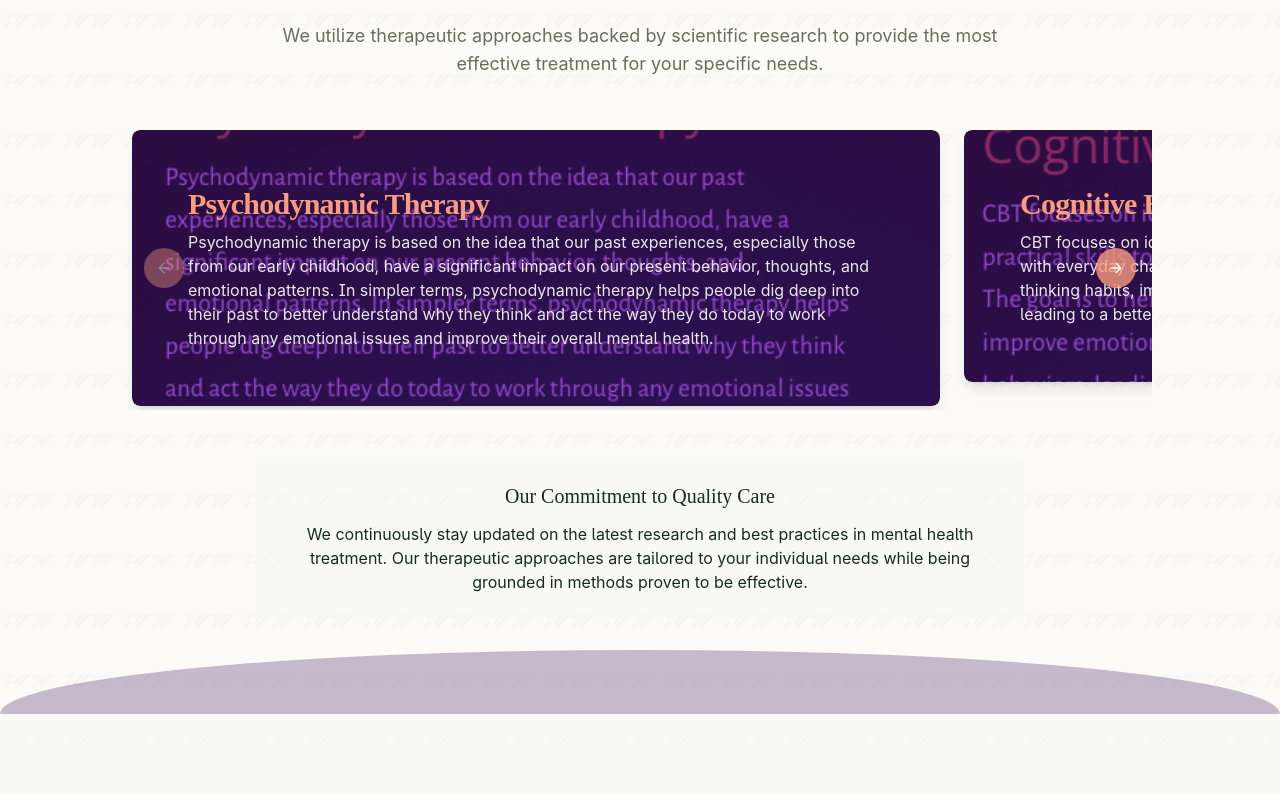
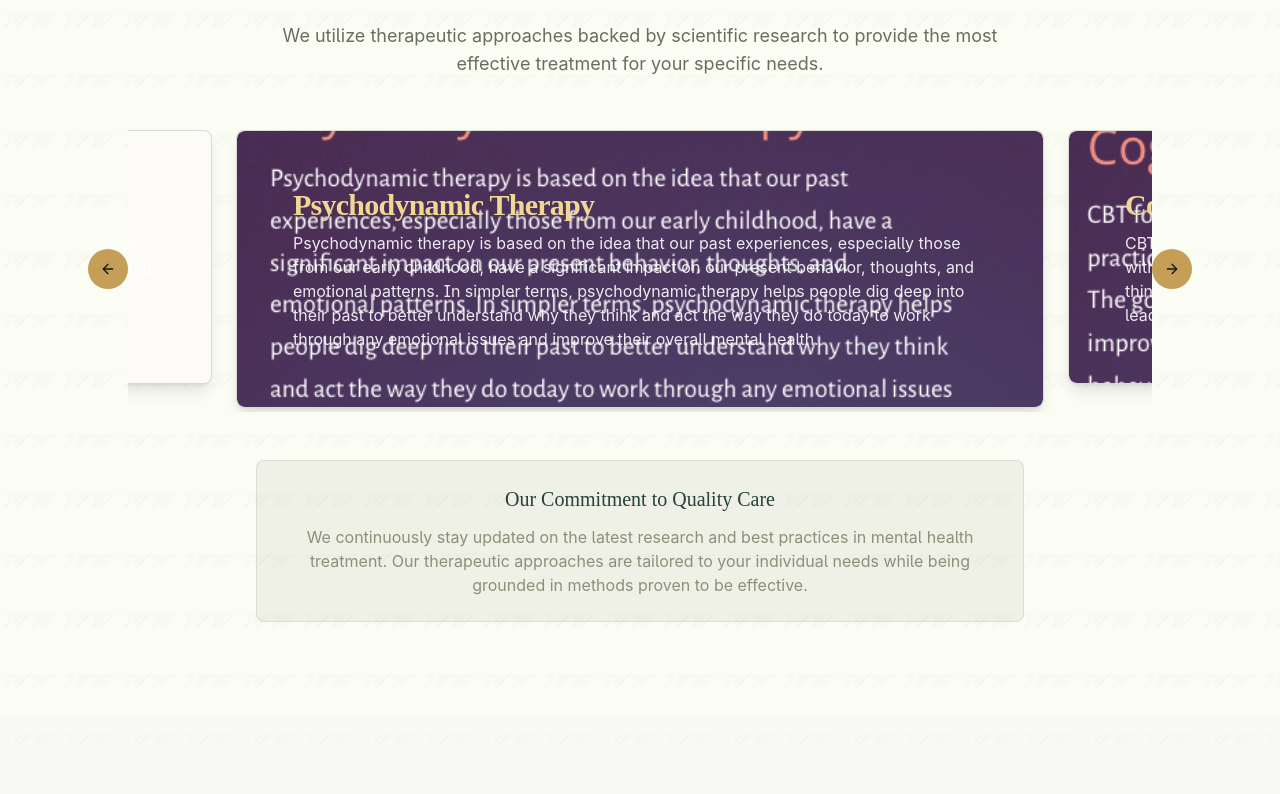
Before and after one commit to SpaceGangUno/peace-web-gift, a React (Vite) app: page / in a window 1280 px wide. Shown: the part 2686-3480 px from the top of the page. Built offline with nearby package versions, Linux system fonts and the light colour scheme; a web font is replaced by a local one.

Commit message:
Refactor: Apply consistent color scheme
Update the EvidenceBased component to use the existing color scheme.

```diff
--- a/src/components/EvidenceBased.tsx
+++ b/src/components/EvidenceBased.tsx
@@ -8,7 +8,6 @@ import {
   CarouselPrevious,
 } from "@/components/ui/carousel";
 import { Card, CardContent, CardHeader, CardTitle } from "@/components/ui/card";
-import { ArrowLeft, ArrowRight } from "lucide-react";
 
 const EvidenceBased = () => {
   const practices = [
@@ -44,12 +43,8 @@ const EvidenceBased = () => {
   ];
 
   return (
-    <section id="evidence-based" className="section relative overflow-hidden">
-      {/* Background curved shapes */}
-      <div className="absolute top-0 left-0 right-0 h-32 bg-[#492365] rounded-b-[50%] w-full transform translate-y-[-50%]" style={{ opacity: 0.3 }}></div>
-      <div className="absolute bottom-0 left-0 right-0 h-32 bg-[#492365] rounded-t-[50%] w-full transform translate-y-[50%]" style={{ opacity: 0.3 }}></div>
-
-      <div className="container-custom relative z-10">
+    <section id="evidence-based" className="section bg-[#f2fce2]/20">
+      <div className="container-custom">
         <div className="text-center mb-12">
           <h2 className="text-3xl md:text-4xl font-bookmania mb-4">
             Evidence-Based <span className="gold-text">Practices</span>
@@ -60,10 +55,11 @@ const EvidenceBased = () => {
           </p>
         </div>
 
-        <div className="max-w-5xl mx-auto my-12">
+        <div className="max-w-5xl mx-auto my-12 evidence-carousel">
           <Carousel
             opts={{
               align: "center",
+              loop: true,
             }}
             className="w-full"
           >
@@ -71,9 +67,9 @@ const EvidenceBased = () => {
               {practices.map((practice, index) => (
                 <CarouselItem key={index} className="md:basis-4/5">
                   <div className="p-1">
-                    <Card className="border-0 shadow-lg overflow-hidden">
+                    <Card className="border-wasabi/30 shadow-lg overflow-hidden h-full">
                       <div
-                        className="bg-[#492365] text-white p-8 rounded-lg"
+                        className="bg-gradient-to-br from-emerald-green/90 to-emerald-green/70 text-white p-8 rounded-lg h-full"
                         style={{
                           backgroundImage: practice.image ? `url(${practice.image})` : 'none',
                           backgroundSize: 'cover',
@@ -82,7 +78,7 @@ const EvidenceBased = () => {
                         }}
                       >
                         <CardHeader className="pb-2">
-                          <CardTitle className="text-2xl md:text-3xl text-[#f89b7e]">
+                          <CardTitle className="text-2xl md:text-3xl text-creased-khaki">
                             {practice.name}
                           </CardTitle>
                         </CardHeader>
@@ -96,17 +92,17 @@ const EvidenceBased = () => {
               ))}
             </CarouselContent>
             <CarouselPrevious
-              className="left-2 md:left-4 bg-[#f89b7e]/80 hover:bg-[#f89b7e] text-white border-none h-10 w-10"
+              className="left-2 md:-left-10 bg-gold/80 hover:bg-gold text-noir-vigne border-none h-10 w-10"
             />
             <CarouselNext
-              className="right-2 md:right-4 bg-[#f89b7e]/80 hover:bg-[#f89b7e] text-white border-none h-10 w-10"
+              className="right-2 md:-right-10 bg-gold/80 hover:bg-gold text-noir-vigne border-none h-10 w-10"
             />
           </Carousel>
         </div>
 
-        <div className="mt-12 p-6 bg-muted/30 rounded-lg max-w-3xl mx-auto">
-          <h3 className="font-bookmania text-xl mb-3 text-center">Our Commitment to Quality Care</h3>
-          <p className="text-center">
+        <div className="mt-12 p-6 bg-wasabi/10 rounded-lg max-w-3xl mx-auto border border-wasabi/20">
+          <h3 className="font-bookmania text-xl mb-3 text-center text-emerald-green">Our Commitment to Quality Care</h3>
+          <p className="text-center text-wasabi">
             We continuously stay updated on the latest research and best practices
             in mental health treatment. Our therapeutic approaches are tailored to your
             individual needs while being grounded in methods proven to be effective.
```
